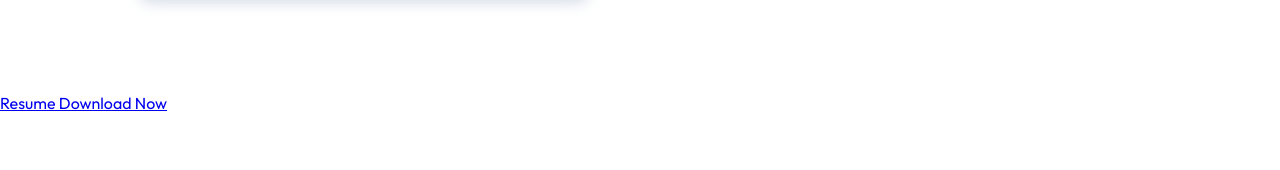
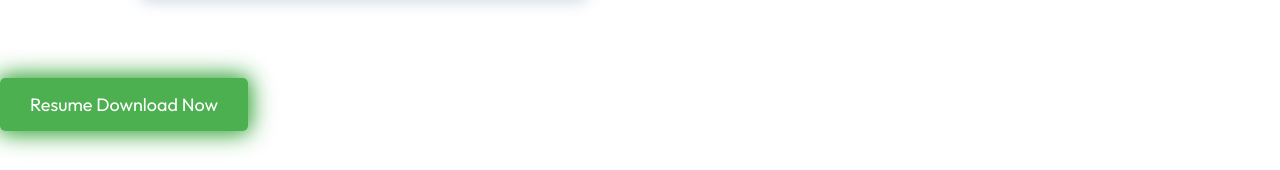
Before and after one commit to Subbuperugu26/DeOne7, a plain HTML site: page index.html in a window 1280 px wide. Shown: the part 630-800 px from the top of the page. Drawn offline with nearby package versions, Linux system fonts and the light colour scheme.

Commit message:
Update index.css

```diff
--- a/index.css
+++ b/index.css
@@ -158,6 +158,34 @@ li a:hover {
     background-color: var(--primary-color);
     box-shadow: 0 0 20px var(--primary-color);
     transition: all .3s ease-in-out;
+}
+.download-btn {
+            padding: 15px 30px;
+            font-size: 18px;
+            background-color: #4CAF50;
+            color: white;
+            border: none;
+            border-radius: 5px;
+            cursor: pointer;
+            position: relative;
+            transition: all 0.3s;
+            text-decoration: none;
+            animation: glow 1.5s infinite alternate;
+}
+
+.download-btn:hover {
+        animation: glow 1s infinite;
+        transform: scale(1.05);
+}
+
+@keyframes glow {
+    0% {
+        box-shadow: 0 0 10px #4CAF50;
+    }
+    100% {
+        box-shadow: 0 0 20px #4CAF50,
+                  0 0 30px #4CAF50;
+    }
 }
 
 
```
